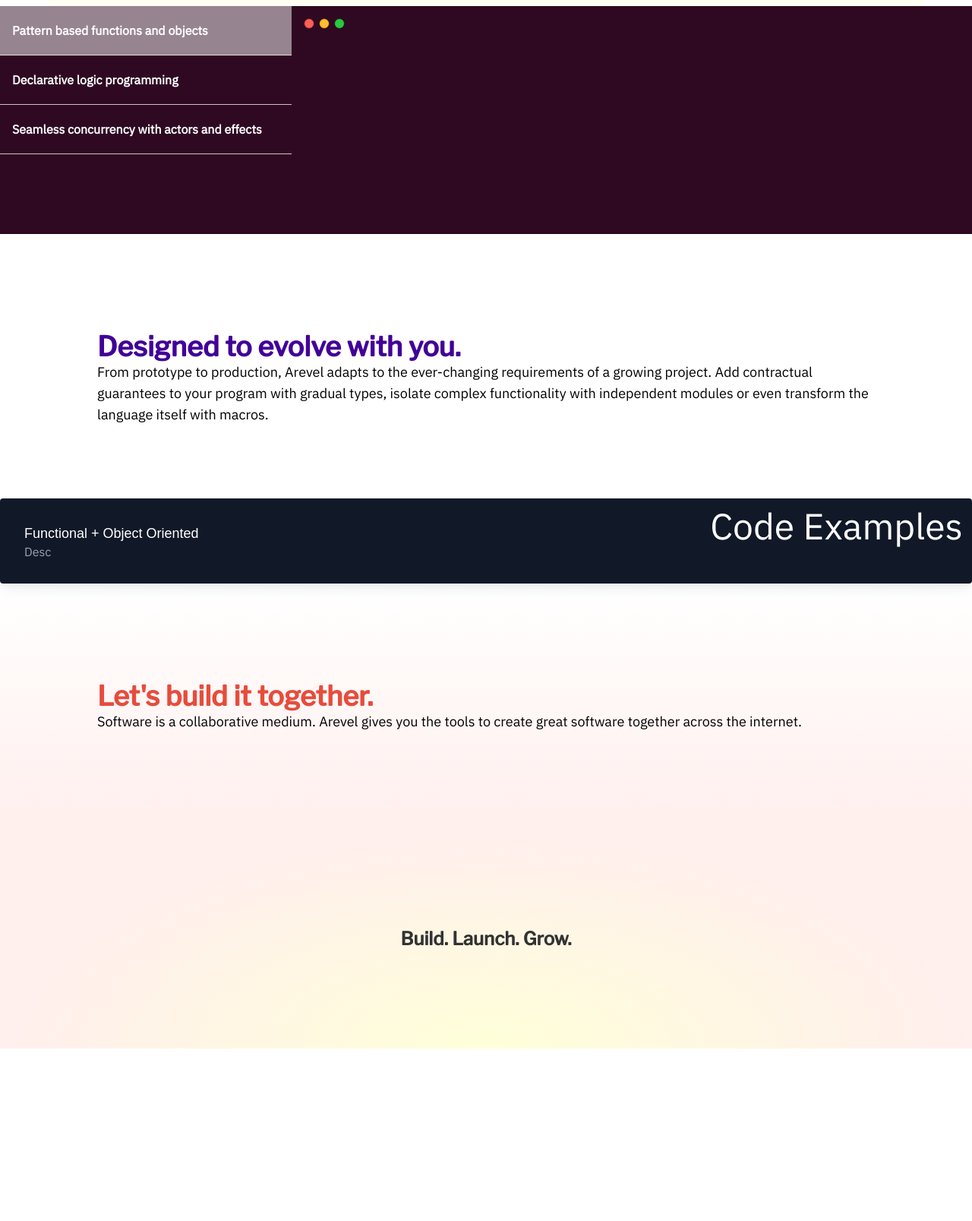
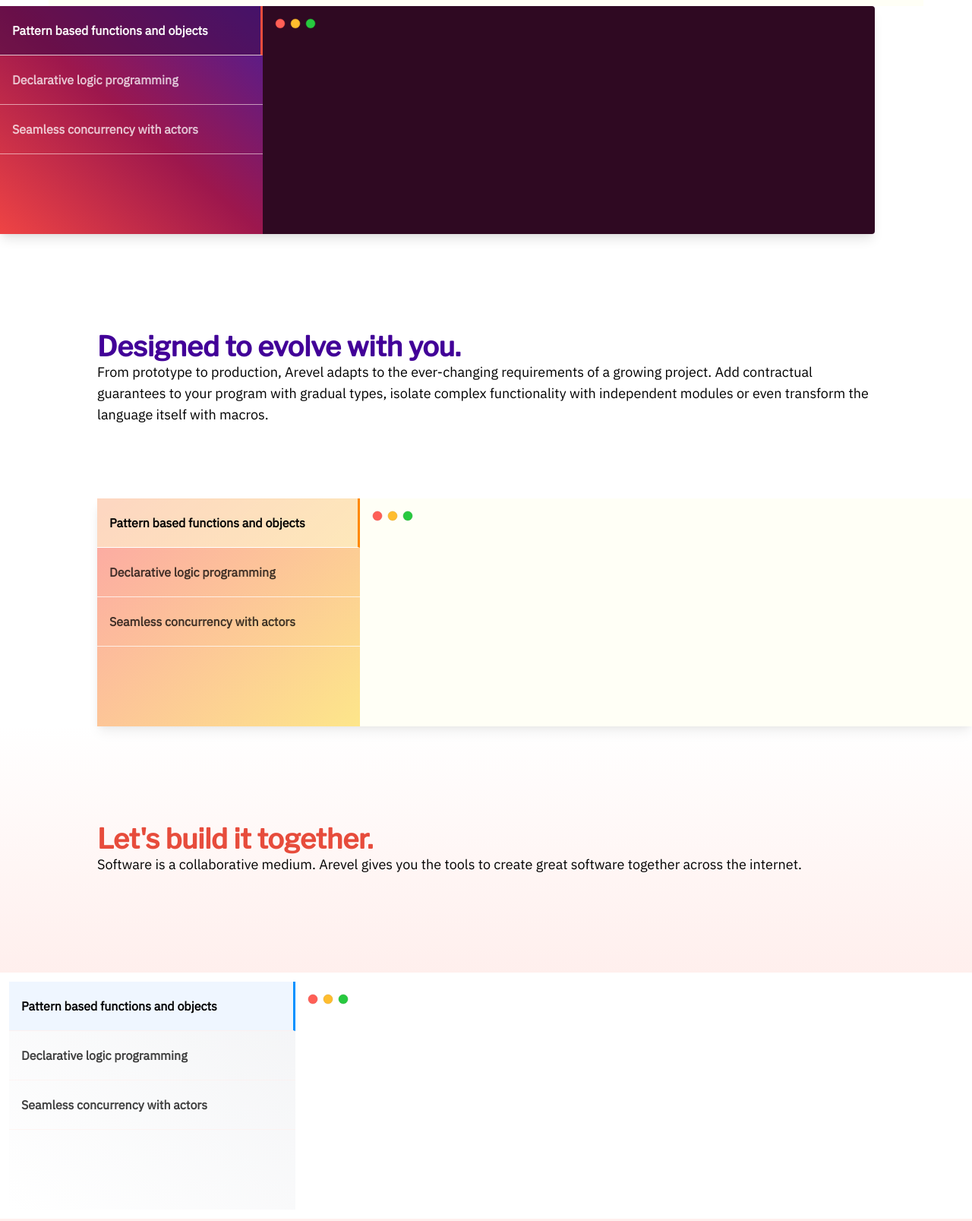
Before and after one commit to Feni/informal-landing, a plain HTML site: page landing.html in a window 1280 px wide. Shown: the part 1340-2947 px from the top of the page at 76% size. Before the commit the page ends 2720 px from the top, so only its background shows below. Drawn offline with nearby package versions, Linux system fonts and the light colour scheme.

Commit message:
Setup fully functional tabs and got some preliminary colors down.

```diff
--- a/landing.html
+++ b/landing.html
@@ -117,18 +117,22 @@
       </section>
 
 
-
-
-      <div class="tabs bg-purple">
+      <section class="tabs bg-purple shadow-lg md:rounded-r fg-white max-w-6xl">
 
         <input type="radio" id="tab-1" name="tab-group-1" checked>
         <input type="radio" id="tab-2" name="tab-group-1">
         <input type="radio" id="tab-3" name="tab-group-1">
 
-        <div class="tab-navs">
-          <label onclick="selectTab" id="label-1" class="tab-nav active" for="tab-1">Pattern based functions and objects</label>
-          <label onclick="selectTab" id="label-2" class="tab-nav" for="tab-2">Declarative logic programming</label>
-          <label onclick="selectTab" id="label-3" class="tab-nav" for="tab-3">Seamless concurrency with actors and effects</label>
+        <div class="tab-navs bg-gradient-to-bl from-purple-900 via-pink-800 to-red-500">
+          <label onclick="selectTab(this);" class="tab-nav active" for="tab-1">
+            Pattern based functions and objects
+          </label>
+          <label onclick="selectTab(this);" class="tab-nav" for="tab-2">
+            Declarative logic programming
+          </label>
+          <label onclick="selectTab(this);" class="tab-nav" for="tab-3">
+            Seamless concurrency with actors
+          </label>
         </div>
 
 
@@ -137,20 +141,22 @@
             <img src="/static/images/windows.svg" alt="Window border">
           </div>
 
-
         </div>
 
         <div id="content-2" class="tab-content">
-          <h3>Declarative logic programming</h3>
+          <div class="window-border">
+            <img src="/static/images/windows.svg" alt="Window border">
+          </div>
 
         </div>
 
         <div id="content-3" class="tab-content">
-          <h3>Seamless concurrency with actors and effects</h3>
+          <div class="window-border">
+            <img src="/static/images/windows.svg" alt="Window border">
+          </div>
 
         </div>
-      </div>
-
+      </section>
 
 
       <section class="max-w-6xl relative mx-auto px-16 pt-32 pb-32 md:pb-24">
@@ -161,20 +167,46 @@
         </p>
       </section>
 
+      <section class="tabs bg-yellow shadow-lg md:rounded-l max-w-6xl margin-left">
+        <input type="radio" id="tab-4" name="tab-group-2" checked>
+        <input type="radio" id="tab-5" name="tab-group-2">
+        <input type="radio" id="tab-6" name="tab-group-2">
+
+        <div class="tab-navs bg-gradient-to-br from-red-300 via-orange-200 to-yellow-200 ">
+          <label onclick="selectTab(this);" class="tab-nav active" for="tab-4">
+            Pattern based functions and objects
+          </label>
+          <label onclick="selectTab(this);" class="tab-nav" for="tab-5">
+            Declarative logic programming
+          </label>
+          <label onclick="selectTab(this);" class="tab-nav" for="tab-6">
+            Seamless concurrency with actors
+          </label>
+        </div>
 
 
+        <div id="content-4" class="tab-content">
+          <div class="window-border">
+            <img src="/static/images/windows.svg" alt="Window border">
+          </div>
+        </div>
+
+        <div id="content-5" class="tab-content">
+          <div class="window-border">
+            <img src="/static/images/windows.svg" alt="Window border">
+          </div>
+
+        </div>
+
+        <div id="content-6" class="tab-content">
+          <div class="window-border">
+            <img src="/static/images/windows.svg" alt="Window border">
+          </div>
+
+        </div>
+      </section>
 
 
-      <div class="bg-gray-900 shadow-lg rounded p-3">
-        <div class="group relative fg-white float-right">
-          <h1 class="text-5xl font-body">Code Examples</h1>
-
-        </div>
-        <div class="p-5">
-          <h3 class="text-white text-lg">Functional + Object Oriented</h3>
-          <p class="text-gray-400">Desc</p>
-        </div>
-      </div>
 
 
       <div class="bg-fade-out">
@@ -187,6 +219,56 @@
             </p>
         </section>
       </div>
+
+
+
+      <div class="p-3 mx-auto">
+
+
+      <section class="tabs bg-white">
+
+        <input type="radio" id="tab-7" name="tab-group-3" checked>
+        <input type="radio" id="tab-8" name="tab-group-3">
+        <input type="radio" id="tab-9" name="tab-group-3">
+
+        <div class="tab-navs bg-gradient-to-bl from-gray-100 to-white">
+          <label onclick="selectTab(this);" class="tab-nav active" for="tab-7">
+            Pattern based functions and objects
+          </label>
+          <label onclick="selectTab(this);" class="tab-nav" for="tab-8">
+            Declarative logic programming
+          </label>
+          <label onclick="selectTab(this);" class="tab-nav" for="tab-9">
+            Seamless concurrency with actors
+          </label>
+        </div>
+
+        <div id="content-7" class="tab-content">
+          <div class="window-border">
+            <img src="/static/images/windows.svg" alt="Window border">
+          </div>
+        </div>
+
+        <div id="content-8" class="tab-content">
+          <div class="window-border">
+            <img src="/static/images/windows.svg" alt="Window border">
+          </div>
+
+        </div>
+
+        <div id="content-9" class="tab-content">
+          <div class="window-border">
+            <img src="/static/images/windows.svg" alt="Window border">
+          </div>
+
+        </div>
+
+      </section>
+
+    </div>
+
+
+
 
 
       <div class="bg-gradient fg-white">
@@ -203,8 +285,12 @@
 
 
         <script>
-          function selectTab(element) {
-            console.log("Select tab called");
+          // Some old-school style tab selection. The tab-content-switching is setup to work without JS.
+          function selectTab(evt) {
+            let tabs = evt.parentNode.getElementsByClassName("tab-nav");
+            // Disable previously active tab in this group and activate clicked tab.
+            for(var i = 0; i < tabs.length; i++) {  tabs[i].classList.remove("active"); }
+            evt.classList.add("active");
           }
 
         </script>
--- a/static/css/base.css
+++ b/static/css/base.css
@@ -57,7 +57,15 @@
 
 .bg-yellow {
     /* background-color: #FFFFD9; */
-    background-color: rgba(255, 255, 217, 0.35);
+    background-color: rgba(255, 255, 217, 0.25);
+}
+
+.bg-med-yellow {
+    background-color: rgba(255, 255, 217, 0.45);
+}
+
+.bg-dark-yellow {
+    background-color: rgba(255, 255, 217, 0.95);
 }
 
 
@@ -80,6 +88,10 @@
 
 .bg-fade-in {
     background: linear-gradient(#FFF, rgba(255, 255, 217, 0.35));
+}
+
+.bg-med-purple {
+    background-color: #400A45;
 }
 
 .bg-light-purple {
@@ -133,13 +145,16 @@
     outline: none;
     text-align: left;
     cursor: pointer;
-    transition: 0.25s;
+    transition: 0.15s;
     display: inline-block;
     font-weight: bold;
+    opacity: 0.75;
   }
 
-  .tab-nav:hover {
-    background-color: rgba(255, 255, 255, 0.56);
+  .tab-nav:hover, .tab-navs .active:hover {
+    background-color: rgba(246, 249, 252, 0.66);
+    color: black;
+    opacity: 0.85;
   }
 
 
@@ -158,17 +173,62 @@
   }
 
   .tab-navs .active {
-    background-color: rgba(255, 255, 255, 0.5);
+    opacity: 1;
   }
+
+  .bg-yellow .tab-nav {
+    border-color: white;
+  }
+
+  .bg-yellow .tab-navs .active {
+    background-color: rgba(255, 255, 217, .55);
+    border-right: 3px solid #ff8800;
+  }
+
+  .bg-yellow .tab-navs .tab-nav:hover {
+    background-color: rgba(255, 255, 217, .75);
+  }
+
+  .bg-purple .tab-navs .active {
+    background-color: rgba(64, 10, 69, .55);
+    border-right: 3px solid #E74C3C;
+    color: white;
+  }
+
+  .bg-purple .tab-navs .tab-nav:hover {
+    background-color: rgba(64, 10, 69, .75);
+    color: white;
+  }
+
+
+  .bg-white .tab-navs .active {
+    border-right: 3px solid #0091ff;
+    background-color: rgb(239, 246, 255);
+  }
+
+  .bg-white .tab-navs .tab-nav:hover {
+    background-color:  rgb(238, 242, 255);
+   }
+
 
 
   #tab-1:checked ~ #content-1,
   #tab-2:checked ~ #content-2,
-  #tab-3:checked ~ #content-3 {
+  #tab-3:checked ~ #content-3,
+  #tab-4:checked ~ #content-4,
+  #tab-5:checked ~ #content-5,
+  #tab-6:checked ~ #content-6,
+  #tab-7:checked ~ #content-7,
+  #tab-8:checked ~ #content-8,
+  #tab-9:checked ~ #content-9 {
       display: inline-block;
       float: right;
   }
 
+
+.margin-left {
+    margin-left: auto;
+}
 
 
 /* sm */
@@ -185,7 +245,12 @@
     .tab-content {
         width: 100%;
     }
+}
 
+@media (min-width: 768px) {
+    .tab-navs {
+        height: 100%;
+    }
 }
 
  /* lg */
```
Lines whose indentation alone changed are shown as unchanged.
